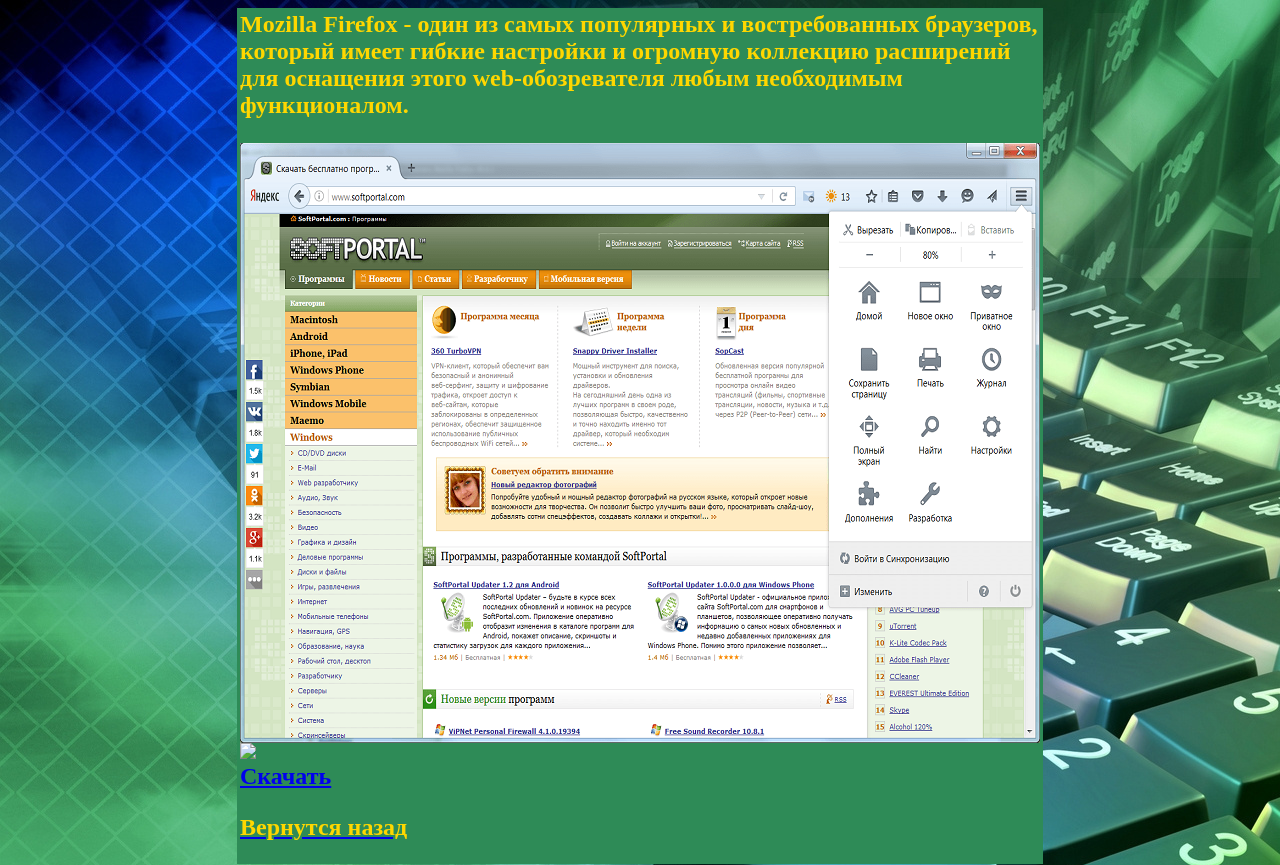
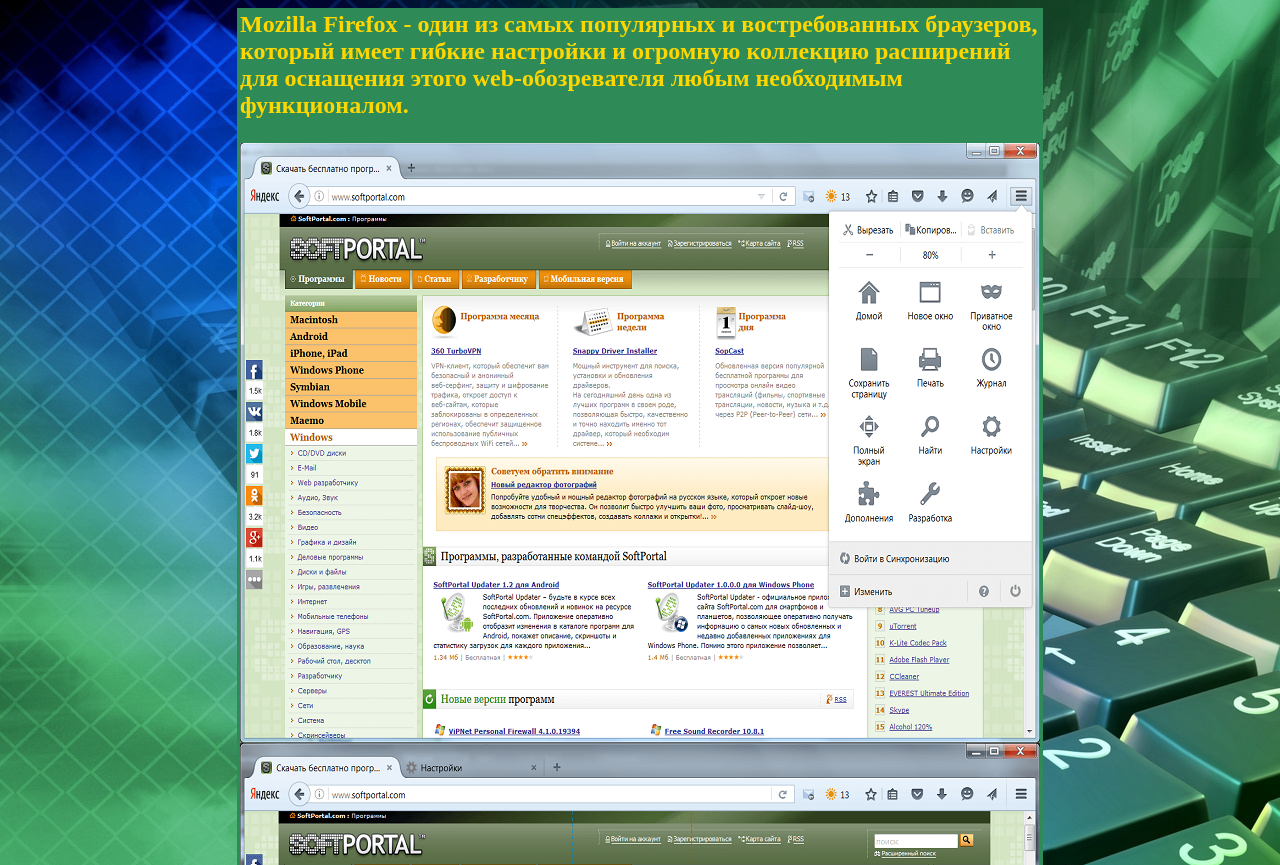
Before and after one commit to Damedane9/compandprog, a plain HTML site: page browcers.html in a window 1280 px wide. Shown: the top 865 px of the page. Drawn offline with Linux system fonts and the light colour scheme.

Commit message:
Update browcers.html

```diff
--- a/browcers.html
+++ b/browcers.html
@@ -9,7 +9,7 @@
    <table width="800" height="600" align="center" bgcolor="seagreen">
     <tr><td><font color="gold"><h2>Mozilla Firefox - один из самых популярных и востребованных браузеров, который имеет гибкие настройки и огромную коллекцию расширений для оснащения этого web-обозревателя любым необходимым функционалом.
     </h2></font></td></tr>
-    <tr><td><img src="browcers1.png"> <img src="p/browcers2.png"></td></tr>
+    <tr><td><img src="browcers1.png"> <img src="browcers2.png"></td></tr>
     <tr><td><a href="#"><h2>Скачать</h2></font></a></td></tr>
     <tr><td><a href="index.html"><font color="gold"><h2>Вернутся назад</h2></font></a></td></tr>
    </table>
```
